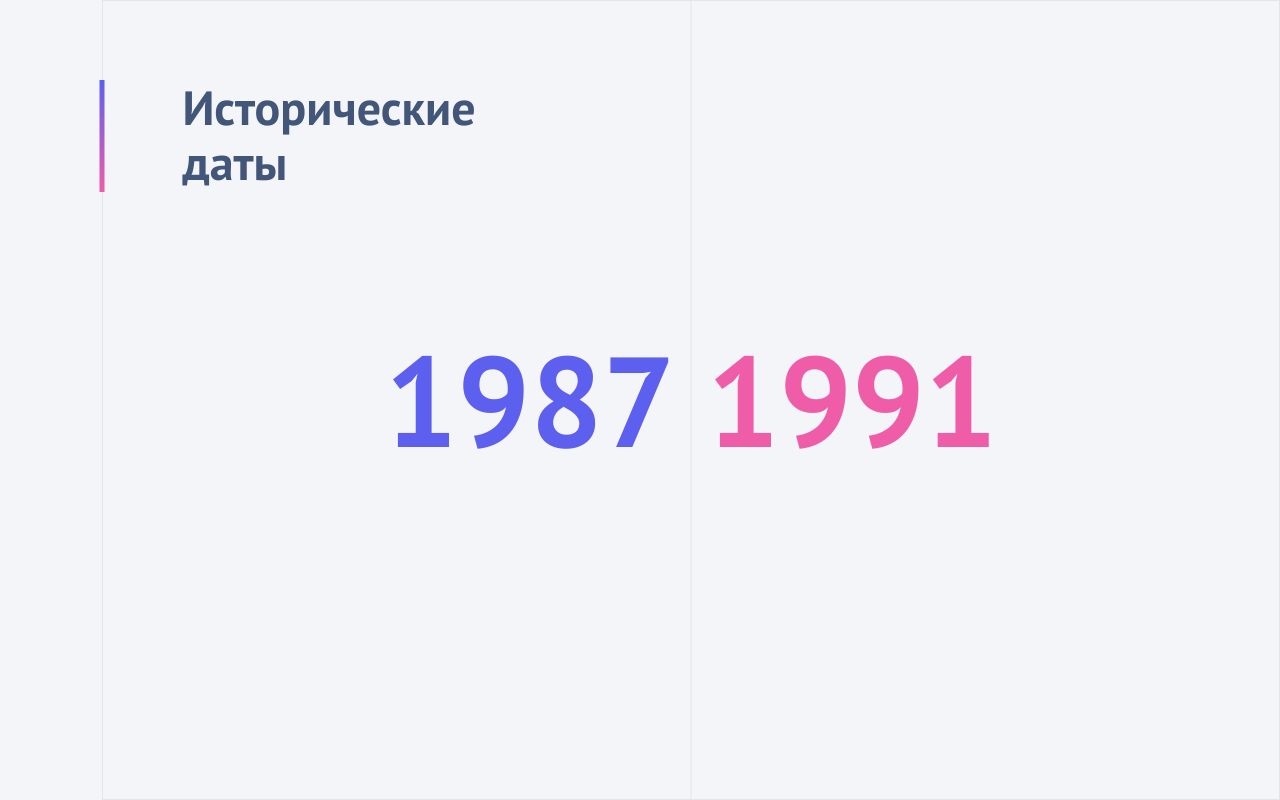
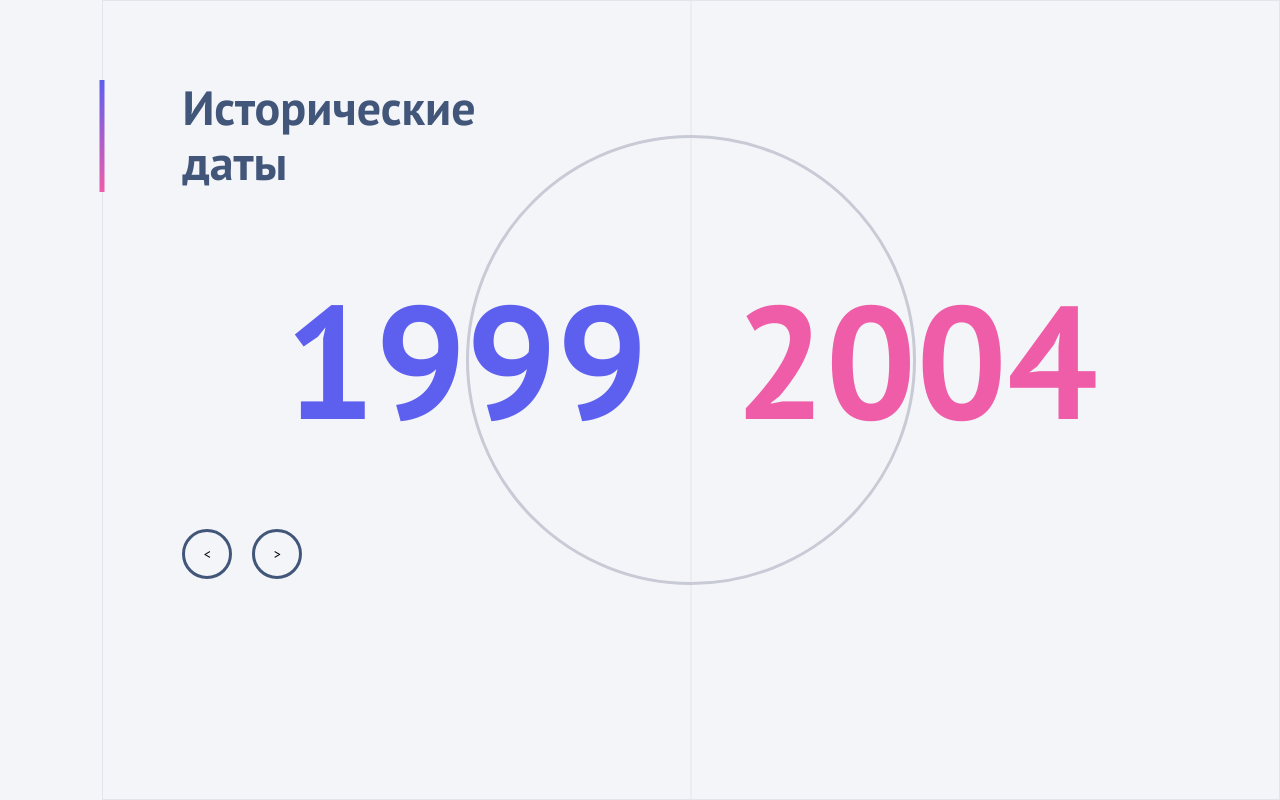
Before and after one commit to georgy-p/only-d-test, a React app: page / in a window 1280 px wide. Built offline with nearby package versions, Linux system fonts and the light colour scheme.

Commit message:
take Titles logic to the separate component

```diff
--- /dev/null
+++ b/src/components/DataTitles.tsx
@@ -0,0 +1,38 @@
+import React, { FC } from 'react';
+import styled from 'styled-components';
+import styles from '../styles';
+
+const TitleContainer = styled.div`
+  position: absolute;
+  display: flex;
+  flex-direction: row;
+  width: 100%;
+  max-width: 900px;
+  align-items: center;
+  justify-content: space-around;
+`;
+
+const { weight_bold } = styles.fonts;
+const { pink, blue } = styles.colors;
+
+const YearTitle = styled.h2<{ $secondary?: boolean }>`
+  font-weight: ${weight_bold};
+  font-size: 10rem;
+  color: ${(props) => (props.$secondary ? `${pink}` : `${blue}`)};
+`;
+
+type DataTitlesProps = {
+  years: string[];
+};
+
+const DataTitles: FC<DataTitlesProps> = ({ years }) => {
+  const [firstYear, lastYear] = years;
+  return (
+    <TitleContainer>
+      <YearTitle>{firstYear}</YearTitle>
+      <YearTitle $secondary>{lastYear}</YearTitle>
+    </TitleContainer>
+  );
+};
+
+export default DataTitles;
--- a/src/components/DataView.tsx
+++ b/src/components/DataView.tsx
@@ -1,48 +1,32 @@
 import React, { useState } from 'react';
 import data4 from '../data/data4';
 import styled from 'styled-components';
-import styles from '../styles';
+import CircleControl from './CircleControl';
+import DataTitles from './DataTitles';
+import Buttons from './Buttons';
+
+const DataContainer = styled.div`
+  position: absolute;
+  top: 0;
+  width: 100%;
+  height: 90%;
+  display: flex;
+  align-items: center;
+  justify-content: center;
+`;
 
 const DataView = () => {
-  const [currentSlide, setNewSlide] = useState<number>(1);
+  const [currentSlide, setNewSlide] = useState<number>(3);
   const data: {
     years: string[];
     events: { year: string; description: string }[];
   } = data4[currentSlide];
 
-  const DataContainer = styled.div`
-    position: absolute;
-    top: 0;
-    width: 100%;
-    height: 100%;
-    display: flex;
-    align-items: center;
-    justify-content: center;
-  `;
-
-  const TitleContainer = styled.div`
-    position: absolute;
-    display: flex;
-    flex-direction: row;
-    width: 52%;
-    justify-content: space-between;
-  `;
-
-  const { weight_bold } = styles.fonts;
-  const { pink, blue } = styles.colors;
-
-  const YearTitle = styled.h2<{ $secondary?: boolean }>`
-    font-weight: ${weight_bold};
-    font-size: 8rem;
-    color: ${(props) => (props.$secondary ? `${pink}` : `${blue}`)};
-  `;
-
   return (
     <DataContainer>
-      <TitleContainer>
-        <YearTitle>{data.years[0]}</YearTitle>
-        <YearTitle $secondary>{data.years[1]}</YearTitle>
-      </TitleContainer>
+      <DataTitles years={data.years} />
+      <CircleControl />
+      <Buttons />
     </DataContainer>
   );
 };
```
